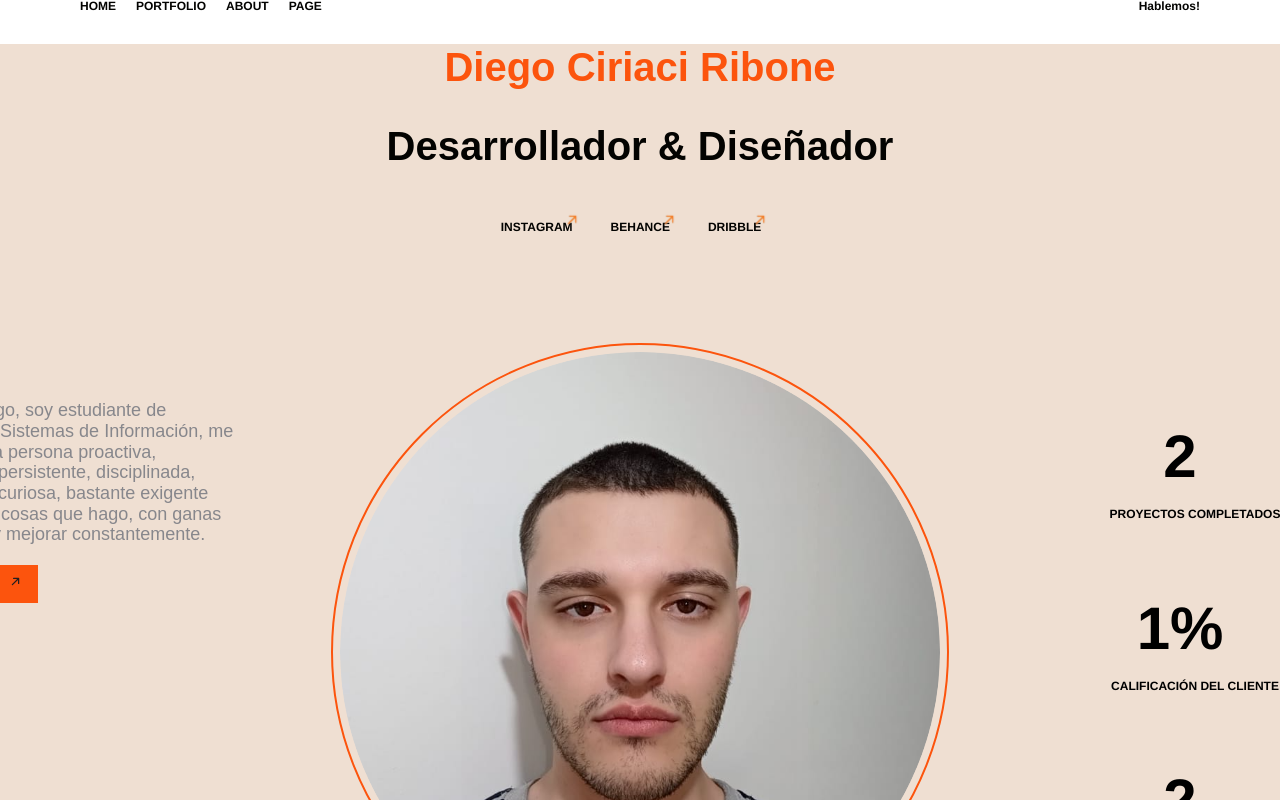
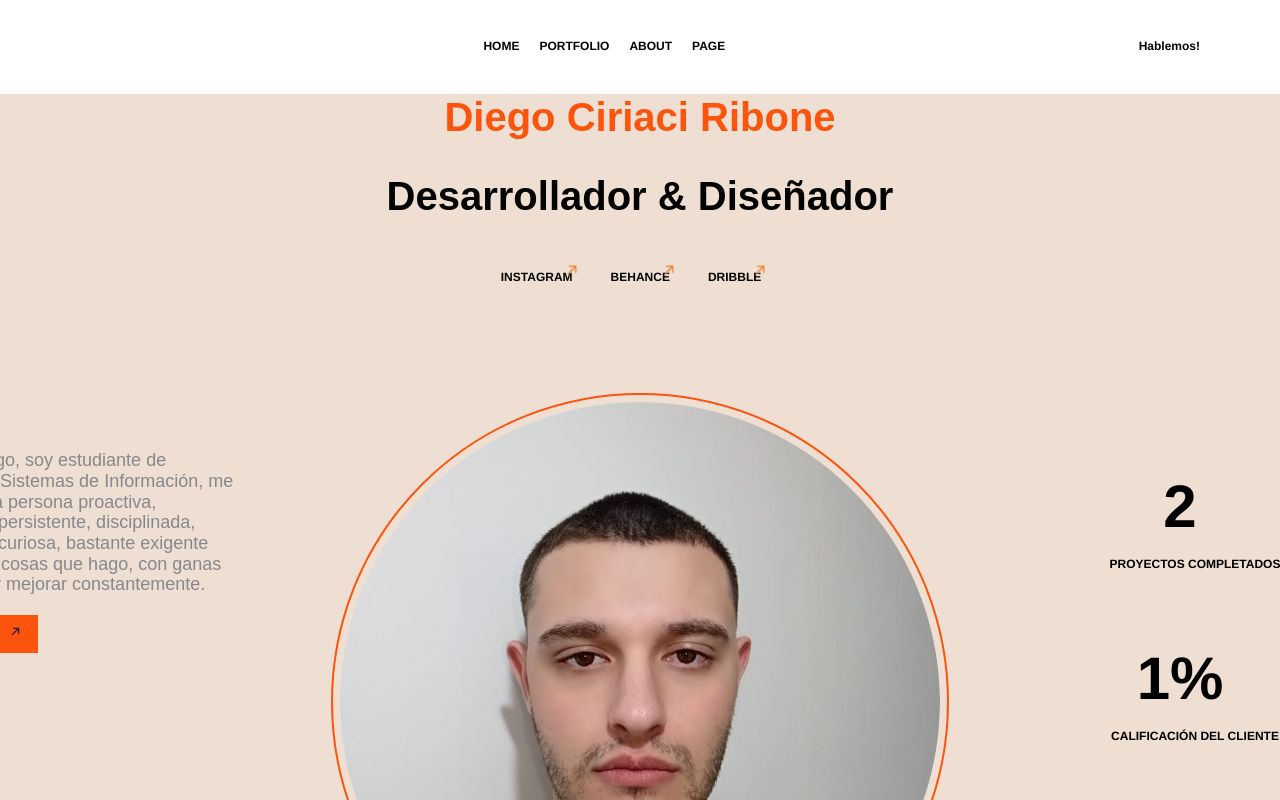
Before and after one commit to diegociriaci/PortfolioReactDiegoCiriaciRibone, a React (Vite) app in the folder vite-project/: page / in a window 1280 px wide. Shown: the top 800 px of the page. Built offline with nearby package versions, Linux system fonts and the light colour scheme.

Commit message:
Modifique el codigo html y el css del componente Header

```diff
--- a/vite-project/package.json
+++ b/vite-project/package.json
@@ -10,6 +10,7 @@
     "preview": "vite preview"
   },
   "dependencies": {
+    "bootstrap": "^5.3.3",
     "react": "^18.3.1",
     "react-dom": "^18.3.1"
   },
--- a/vite-project/src/App.jsx
+++ b/vite-project/src/App.jsx
@@ -1,4 +1,5 @@
 import './App.css'
+import 'bootstrap/dist/css/bootstrap.css'
 
 function App() {
 //ANTES DEL RETURN VA EL CODIGO JS
--- a/vite-project/src/Component/Header/Header.css
+++ b/vite-project/src/Component/Header/Header.css
@@ -1,4 +1,4 @@
-header.header {
+.header{
     font-family: 'Helvetica';
     font-weight: bold;
     font-size: 12px;
@@ -7,6 +7,14 @@ header.header {
     align-items: center;
     justify-content: space-between;
     padding: 0 70px;
+    margin-top: 40px;
+    margin-bottom: 40px;
+}
+
+.nav-container{
+    flex-grow: 1;
+    display: flex;
+    justify-content: center;
 }
 
 .nav-link{
--- a/vite-project/src/Component/Header/Header.jsx
+++ b/vite-project/src/Component/Header/Header.jsx
@@ -1,17 +1,18 @@
 import React from 'react';
-import './Header.css'
+import './Header.css';
+
 const Header = () => {
-    return(
-	<header class="header bg-white py-5">
-        <nav class="d-flex justify-content-center align-items-center flex-grow-1">
-            <a class="nav-link" href="#">HOME</a>
-            <a class="nav-link" href="#">PORTFOLIO</a>
-            <a class="nav-link" href="#">ABOUT</a>
-            <a class="nav-link" href="#">PAGE</a>
-        </nav>
-        <a class="nav-link hablemos" href="#">Hablemos!</a>
-    </header>
-    )
+    return (
+        <header className="header bg-white py-5">
+            <nav className="nav-container d-flex justify-content-center">
+                <a className="nav-link" href="#">HOME</a>
+                <a className="nav-link" href="#">PORTFOLIO</a>
+                <a className="nav-link" href="#">ABOUT</a>
+                <a className="nav-link" href="#">PAGE</a>
+            </nav>
+            <a className="nav-link hablemos" href="#">Hablemos!</a>
+        </header>
+    );
 }
 
-export default Header
+export default Header;
```
Also changed, not shown: 1 other file (tests, documents, lock files or other folders).
